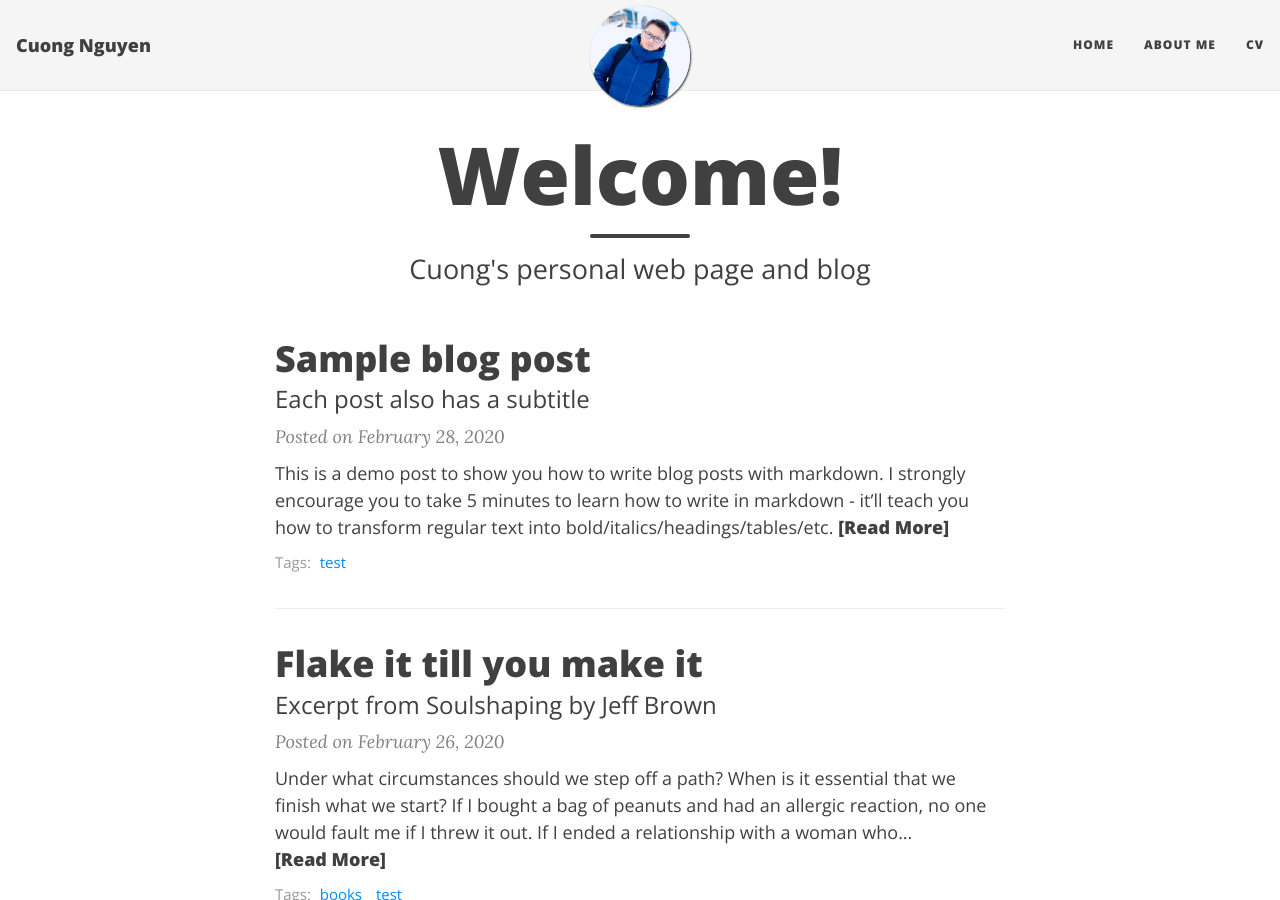
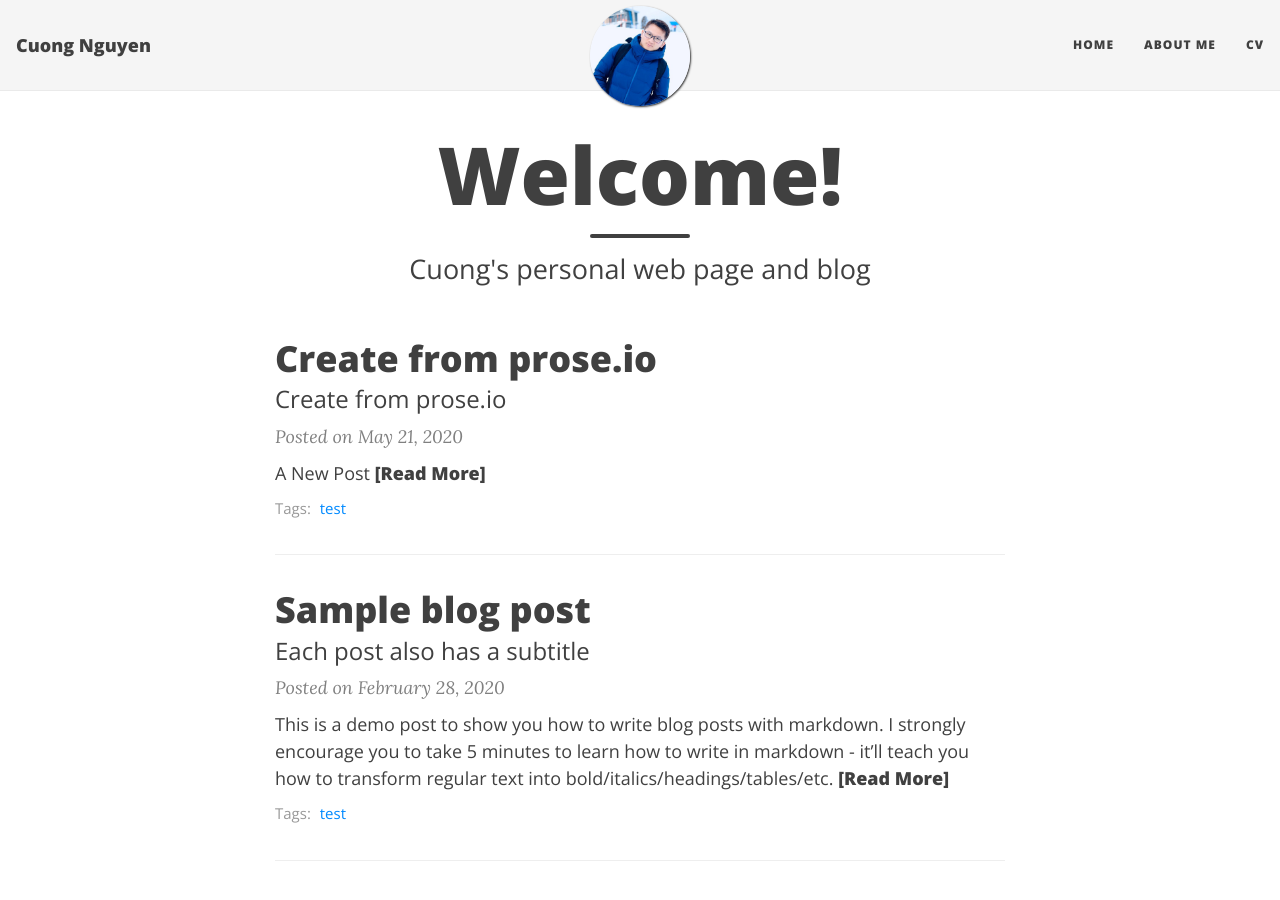
Before and after one commit to cuonghapvn/cuonghapvn.github.io, a Jekyll site: the page built from index.html, in a window 1280 px wide and 900 px high. Built offline with Jekyll 4.4.1, drawn with Linux system fonts in a browser that asks for light colours; nearby versions of some CDN libraries; the list of posts is cut into pages by our own code.

Commit message:
Create 2020-05-21-your-filename.md

```diff
--- a/_posts/2020-05-21-your-filename.md
+++ b/_posts/2020-05-21-your-filename.md
@@ -1,5 +1,11 @@
 ---
-published: false
+published: true
+layout: post
+title: Create from prose.io
+subtitle: Create from prose.io
+tags:
+  - test
+comments: true
 ---
 ## A New Post
 
```
